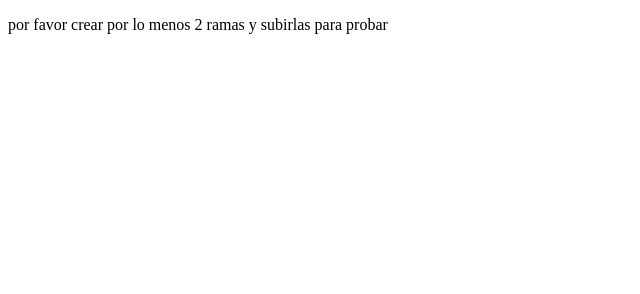
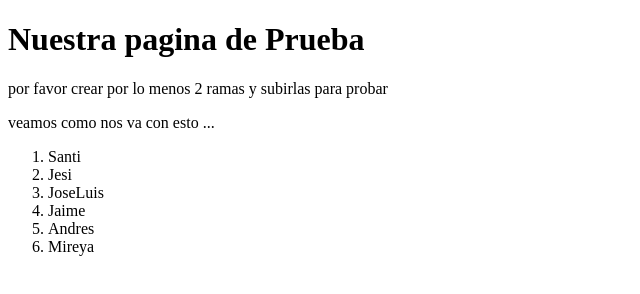
Before and after one commit to joseluis1706/creandoramas, a plain HTML site: page index.html in a window 1280 px wide. Shown: the whole page, without its empty margins (0-640 px from the left). Drawn offline with Linux system fonts and the light colour scheme.

Commit message:
veamos si lo toma

```diff
--- a/index.html
+++ b/index.html
@@ -6,7 +6,22 @@
     <title>Creando Ramas en Git y subir a GitHub</title>
 </head>
 <body>
-    <p>por favor crear por lo menos 2 ramas y subirlas para probar</p>
-
+	<header>
+		<h1>Nuestra pagina de Prueba</h1>
+	    <p>por favor crear por lo menos 2 ramas y subirlas para probar</p>
+	    <p>veamos como nos va con esto ...</p>
+    </header>
+    <main>
+    	<section>
+    		<ol>
+    			<li>Santi</li>
+    			<li>Jesi</li>
+    			<li>JoseLuis</li>
+    			<li>Jaime</li>
+    			<li>Andres</li>
+    			<li>Mireya</li>
+    		</ol>
+    	</section>
+    </main>
 </body>
 </html>
```
